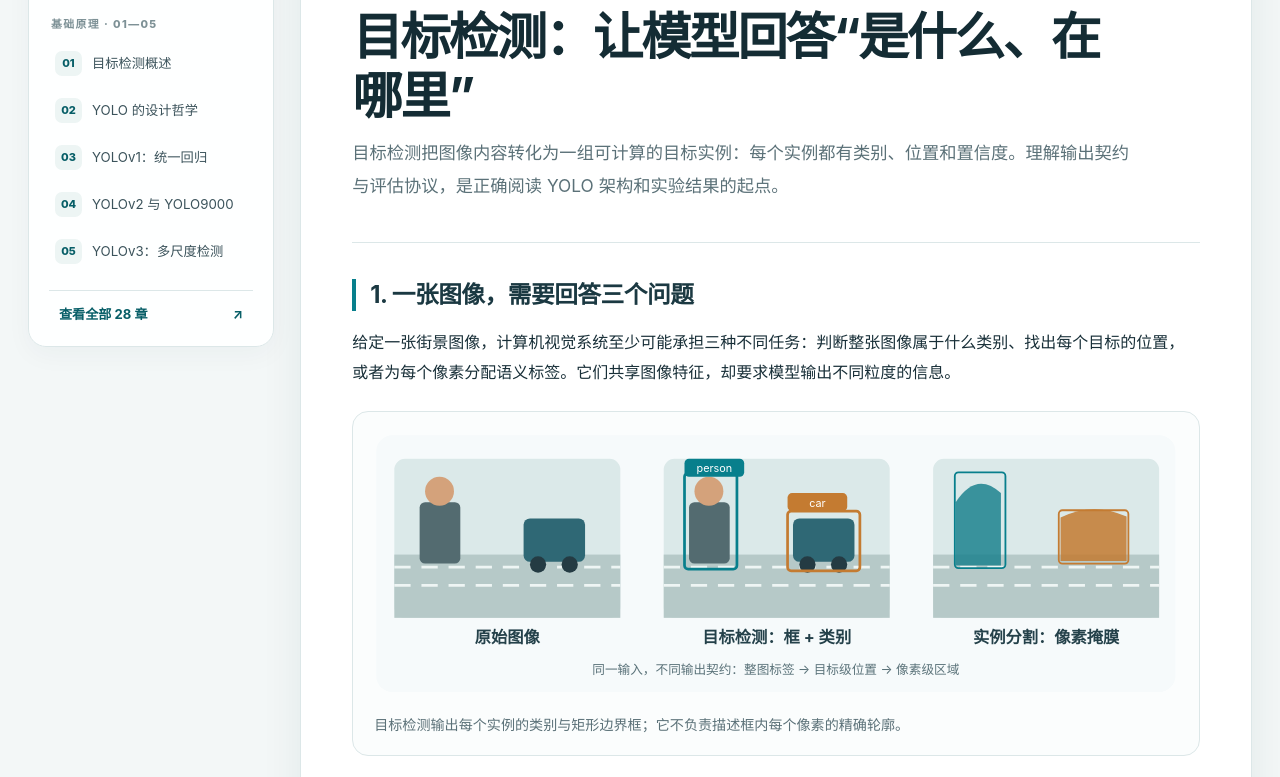
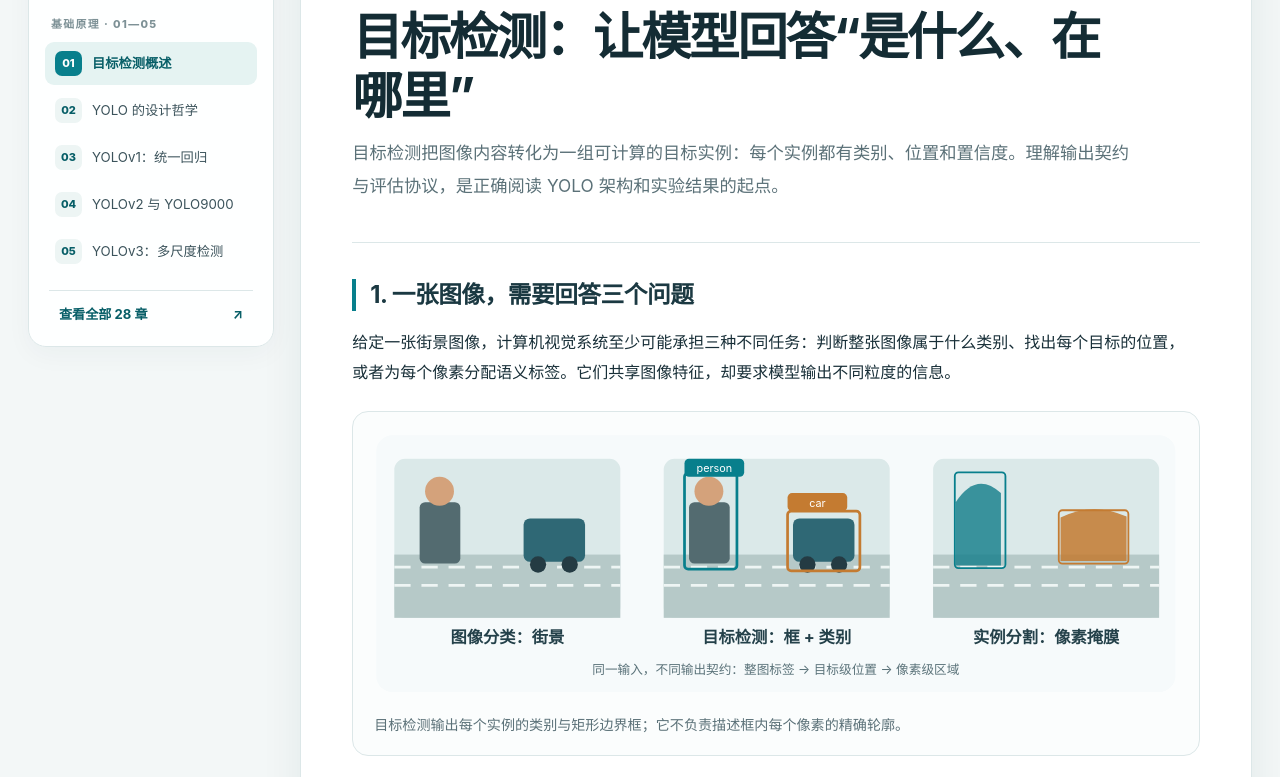
Before and after one commit to 1998x-stack/yolo-tutorial, a plain HTML site: page chapters/01.html in a window 1280 px wide. Shown: the part 166-943 px from the top of the page. Drawn offline with Linux system fonts and the light colour scheme.

Commit message:
content: refine chapter 01 accessibility and figure annotation

```diff
--- a/chapters/01.html
+++ b/chapters/01.html
@@ -19,7 +19,7 @@
   <a class="sidebar-brand" href="../index.html"><span class="brand-mark">Y</span><span><strong>YOLO Tutorial</strong><small>目标检测学习路径</small></span></a>
   <p class="sidebar-label">基础原理 · 01—05</p>
   <nav><ol class="chapter-list">
-    <li><a href="01.html" data-chapter="01"><span>01</span>目标检测概述</a></li>
+    <li><a href="01.html" data-chapter="01" aria-current="page"><span>01</span>目标检测概述</a></li>
     <li><a href="02.html" data-chapter="02"><span>02</span>YOLO 的设计哲学</a></li>
     <li><a href="03.html" data-chapter="03"><span>03</span>YOLOv1：统一回归</a></li>
     <li><a href="04.html" data-chapter="04"><span>04</span>YOLOv2 与 YOLO9000</a></li>
@@ -48,7 +48,7 @@
 <path d="M0 120 L250 120 M0 140 L250 140" stroke="#eef5f4" stroke-width="3" stroke-dasharray="18 12"/>
 <rect x="28" y="48" width="45" height="68" rx="6" fill="#536b70"/><circle cx="50" cy="36" r="16" fill="#d4a27b"/>
 <rect x="143" y="66" width="68" height="48" rx="7" fill="#2f6875"/><circle cx="159" cy="117" r="9" fill="#243b43"/><circle cx="194" cy="117" r="9" fill="#243b43"/>
-<text x="125" y="204" text-anchor="middle" fill="#24414a" font-size="18" font-weight="700">原始图像</text>
+<text x="125" y="204" text-anchor="middle" fill="#24414a" font-size="18" font-weight="700">图像分类：街景</text>
 </g>
 <g transform="translate(326 34)">
 <rect width="250" height="176" rx="12" fill="#dbe9e9"/>
```
